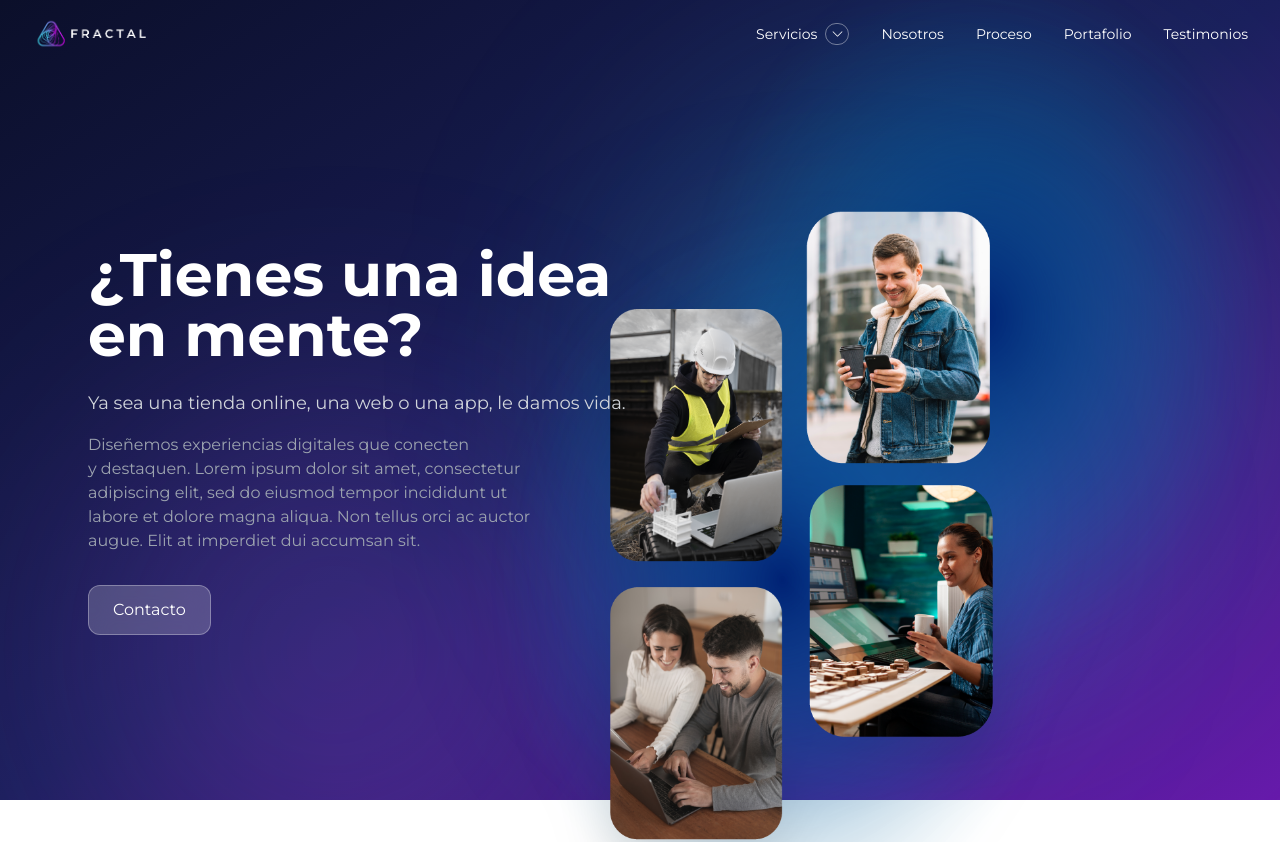
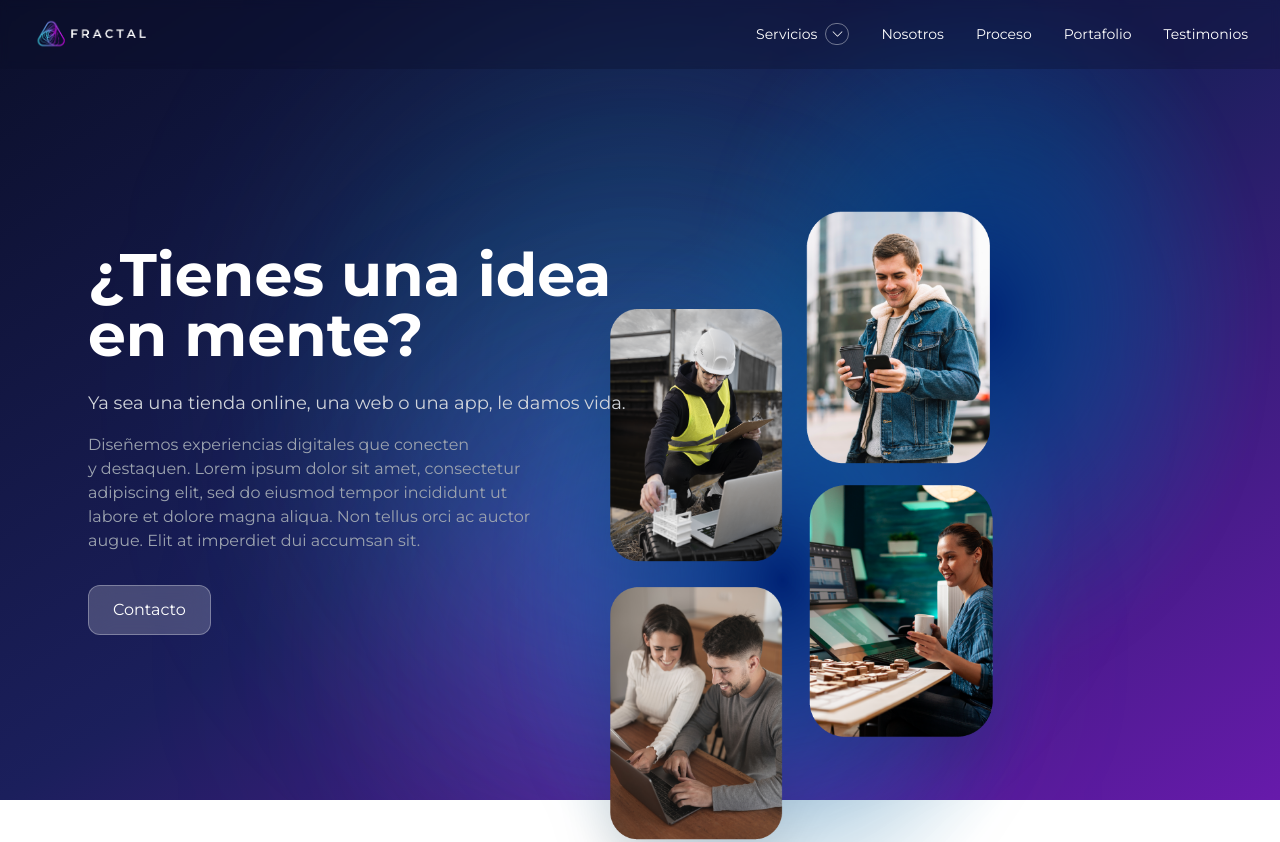
Before and after one commit to Mgroyes/Fractal-estudio-digital, an Angular app: page / in a window 1280 px wide. Shown: the top 842 px of the page. Built offline with nearby package versions, Linux system fonts and the light colour scheme.

Commit message:
resposiveGlobalyNavbar

```diff
--- a/src/app/app.component.html
+++ b/src/app/app.component.html
@@ -1,28 +1,53 @@
-<!-- 🌌 FONDO GLOBAL -->
 <!-- 🌌 FONDO GLOBAL -->
 <div class="fixed inset-0 -z-10 pointer-events-none overflow-hidden">
 
   <!-- 🎨 GRADIENTE BASE -->
   <div class="absolute inset-0 bg-gradient-to-br from-[#0b0f2a] via-[#1b1f5c] to-[#671AAB]"></div>
 
-  <div class="absolute top-[10%] left-[30%] translate-x-[40%]
-            w-[600px] h-[600px]
-            bg-cyan-400/20 blur-[120px] rounded-full">
+  <!-- ✨ LUZ 1 -->
+  <div class="
+    absolute
+    top-[10%] left-1/2 -translate-x-1/2
+    w-[250px] h-[250px]
+    md:w-[400px] md:h-[400px]
+    xl:w-[600px] xl:h-[600px]
+    bg-cyan-400/20
+    blur-[80px] md:blur-[100px] xl:blur-[120px]
+    rounded-full
+  ">
   </div>
 
   <!-- ✨ LUZ 2 -->
-<div class="absolute top-[50%] left-[30%] -translate-x-[60%]
-            w-[500px] h-[500px]
-            bg-purple-500/20 blur-[120px] rounded-full">
+  <div class="
+    absolute
+    top-[50%] left-1/2 -translate-x-1/2
+    w-[220px] h-[220px]
+    md:w-[350px] md:h-[350px]
+    xl:w-[500px] xl:h-[500px]
+    bg-purple-500/20
+    blur-[80px] md:blur-[100px] xl:blur-[120px]
+    rounded-full
+  ">
   </div>
 
   <!-- ✨ LUZ 3 -->
-<div class="absolute bottom-[10%] left-[30%] translate-x-[60%]
-            w-[400px] h-[400px]
-            bg-blue-500/20 blur-[120px] rounded-full">
+  <div class="
+    absolute
+    bottom-[10%] left-1/2 -translate-x-1/2
+    w-[200px] h-[200px]
+    md:w-[300px] md:h-[300px]
+    xl:w-[400px] xl:h-[400px]
+    bg-blue-500/20
+    blur-[80px] md:blur-[100px] xl:blur-[120px]
+    rounded-full
+  ">
   </div>
 
 </div>
+
+<!-- CONTENIDO -->
+<div class="relative overflow-x-hidden">
+
   <app-navbar></app-navbar>
   <app-hero></app-hero>
   <app-nosotros></app-nosotros>
@@ -31,3 +56,5 @@
   <app-contact></app-contact>
   <app-portafolio></app-portafolio>
   <app-footer></app-footer>
+
+</div>
--- a/src/app/app.component.scss
+++ b/src/app/app.component.scss
@@ -1,3 +1,8 @@
 html, body {
   overflow-x: hidden;
+  width: 100%;
 }
+
+* {
+  max-width: 100%;
+}
--- a/src/app/shared/hero/hero.component.html
+++ b/src/app/shared/hero/hero.component.html
@@ -5,7 +5,7 @@
   <div class="relative w-full max-w-7xl mx-auto px-6 flex flex-col lg:flex-row items-center">
 
     <!-- 🧠 TEXTO -->
-    <div class="w-full lg:max-w-xl z-10 mt-20 lg:mt-0 lg:ml-16">
+    <div class="w-full lg:max-w-xl z-10 mt-2 lg:mt-0 lg:ml-16">
 
       <h1 class="text-4xl sm:text-5xl lg:text-6xl font-bold leading-[1.1] mb-6">
         ¿Tienes una idea <br> en mente?
--- a/src/app/shared/navbar/navbar.component.html
+++ b/src/app/shared/navbar/navbar.component.html
@@ -1,20 +1,35 @@
 <header
- class="fixed top-0 left-0 w-full z-50 transition-all duration-50"
+  class="fixed top-0 left-0 w-full z-50 transition-all duration-300"
   [ngClass]="{
 
-    'bg-[#0b0f2a]/90 border-b border-white/10 shadow-lg':
-      isServicesOpen,
-
-    'bg-[#0b0f2a]/80 border-b border-white/10 shadow-lg':
-      isScrolled || isMobileOpen,
+    'border-b border-white/10 shadow-lg':
+      isServicesOpen || isScrolled || isMobileOpen,
 
     'bg-transparent':
       !isScrolled && !isServicesOpen && !isMobileOpen
   }"
 >
 
-  <!-- NAV -->
-  <nav class="max-w-7xl mx-auto px-4 sm:px-6 lg:px-8 py-4 flex justify-between items-center text-white">
+  <!-- 🔥 CAPA BASE (BLUR SIEMPRE ACTIVO) -->
+  <div class="absolute inset-0 backdrop-blur-sm bg-[#0b0f2a]/30"></div>
+
+  <!-- 🔥 CAPA DINÁMICA (SE SUMA, NO REEMPLAZA) -->
+  <div
+    class="absolute inset-0 transition-all duration-300"
+    [ngClass]="{
+      'bg-[#0b0f2a]/70 backdrop-blur-md':
+        isServicesOpen,
+
+      'bg-[#0b0f2a]/60 backdrop-blur-sm':
+        isScrolled || isMobileOpen,
+
+      'bg-transparent backdrop-blur-0':
+        !isScrolled && !isServicesOpen && !isMobileOpen
+    }"
+  ></div>
+
+  <!-- 🧱 NAV -->
+  <nav class="relative max-w-7xl mx-auto px-4 sm:px-6 lg:px-8 py-4 flex justify-between items-center text-white">
 
     <!-- LOGO -->
     <div class="flex items-center">
@@ -66,7 +81,7 @@
       border border-white/10
       shadow-2xl
       relative
-  transition-all duration-50
+      transition-all duration-300
       backdrop-blur-xl bg-[#0b0f2a]/40"
     >
 
@@ -136,13 +151,11 @@
   </div>
 
   <!-- 📱 MOBILE MENU -->
-  <!-- 📱 MOBILE MENU -->
   <div
     *ngIf="isMobileOpen"
     class="fixed inset-0 z-50 flex items-start justify-center pt-24 px-4"
   >
 
-  <!-- CONTENEDOR GLASS -->
     <div
       class="w-full max-w-md
       text-white
@@ -207,7 +220,7 @@
 
         </div>
 
-      <!-- LINKS PRINCIPALES -->
+        <!-- LINKS -->
         <a class="hover:text-white/70 transition">Nosotros</a>
         <a class="hover:text-white/70 transition">Proceso</a>
         <a class="hover:text-white/70 transition">Portafolio</a>
```
Lines whose indentation alone changed are shown as unchanged.
